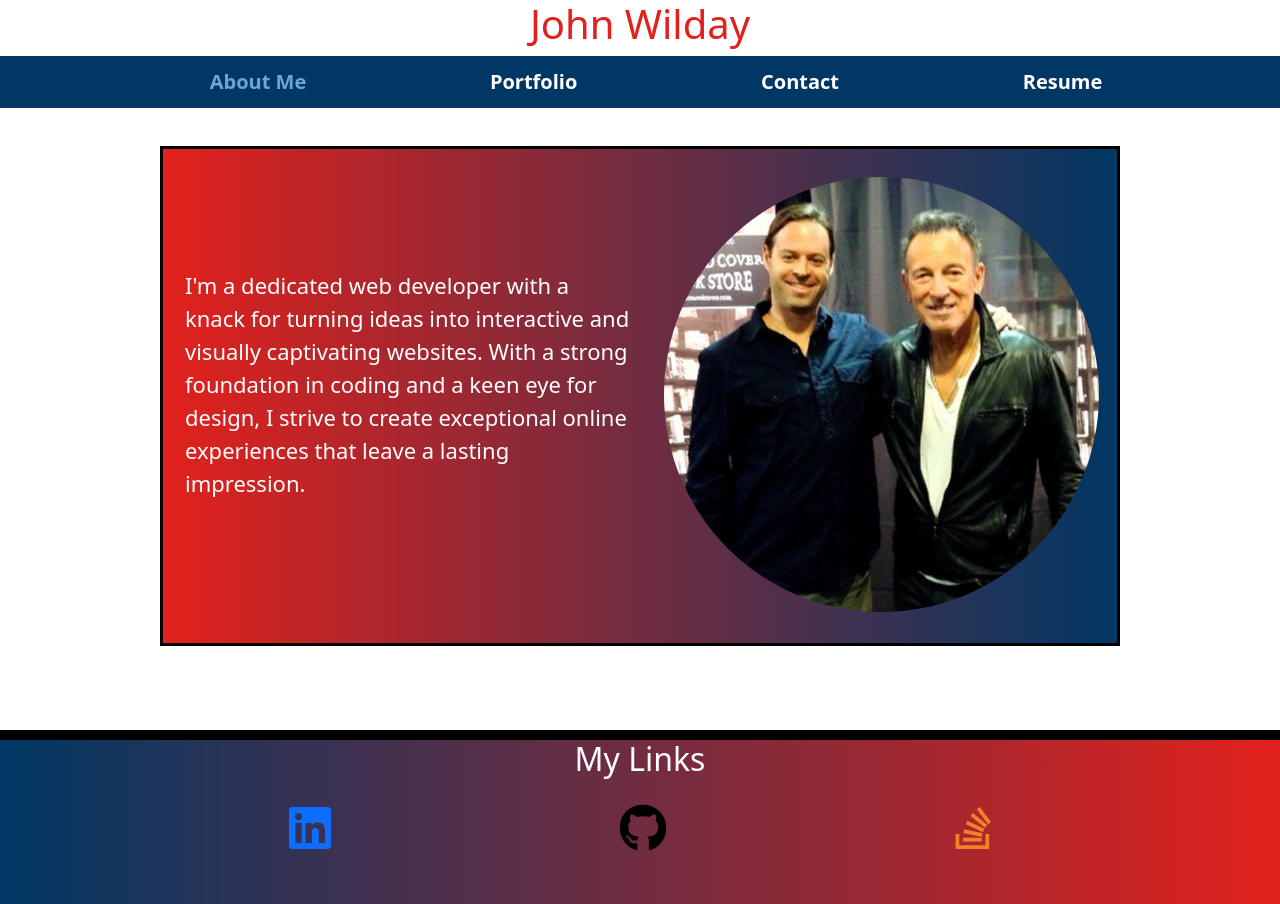
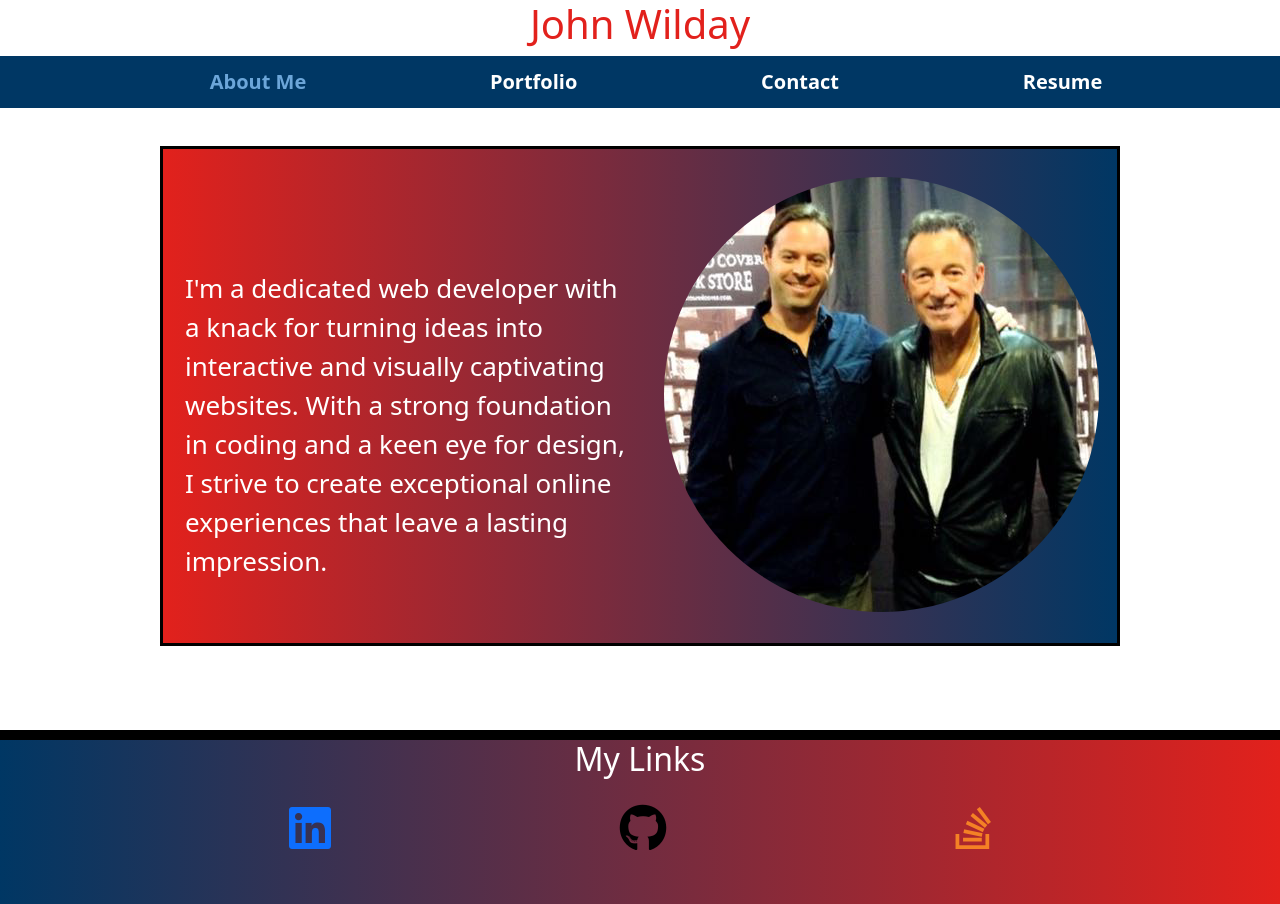
Before and after one commit to 999888Z/react-portfolio, a React (Create React App) app: page / in a window 1280 px wide. Built offline with nearby package versions, Linux system fonts and the light colour scheme.

Commit message:
Increased text size

```diff
--- a/src/App.css
+++ b/src/App.css
@@ -57,7 +57,7 @@ border-radius: 50%;
 
 .about-text {
   margin-top: 120px;
-  font-size: 22px;
+  font-size: 26px;
   color: white;
 
 }
```
